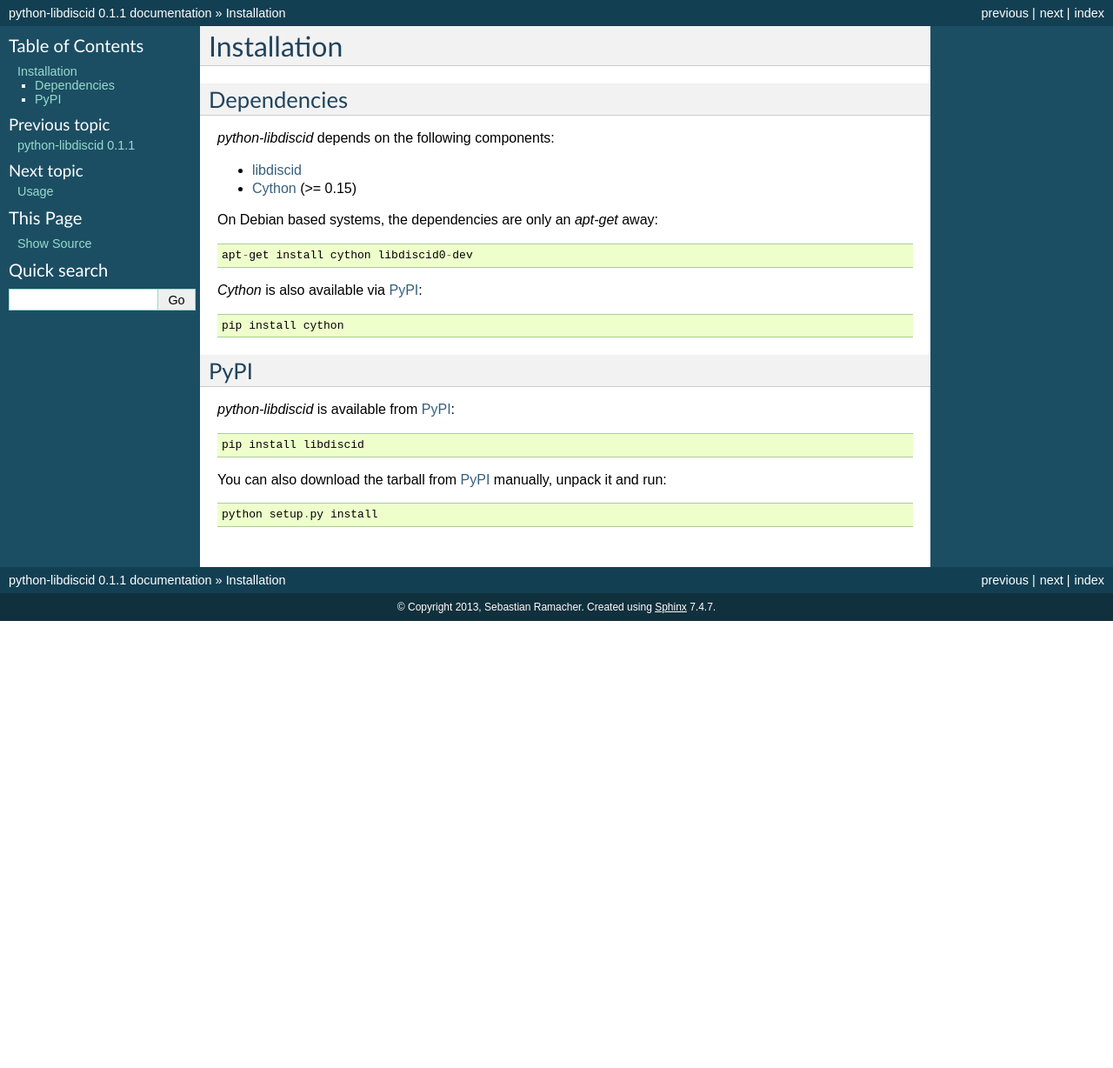
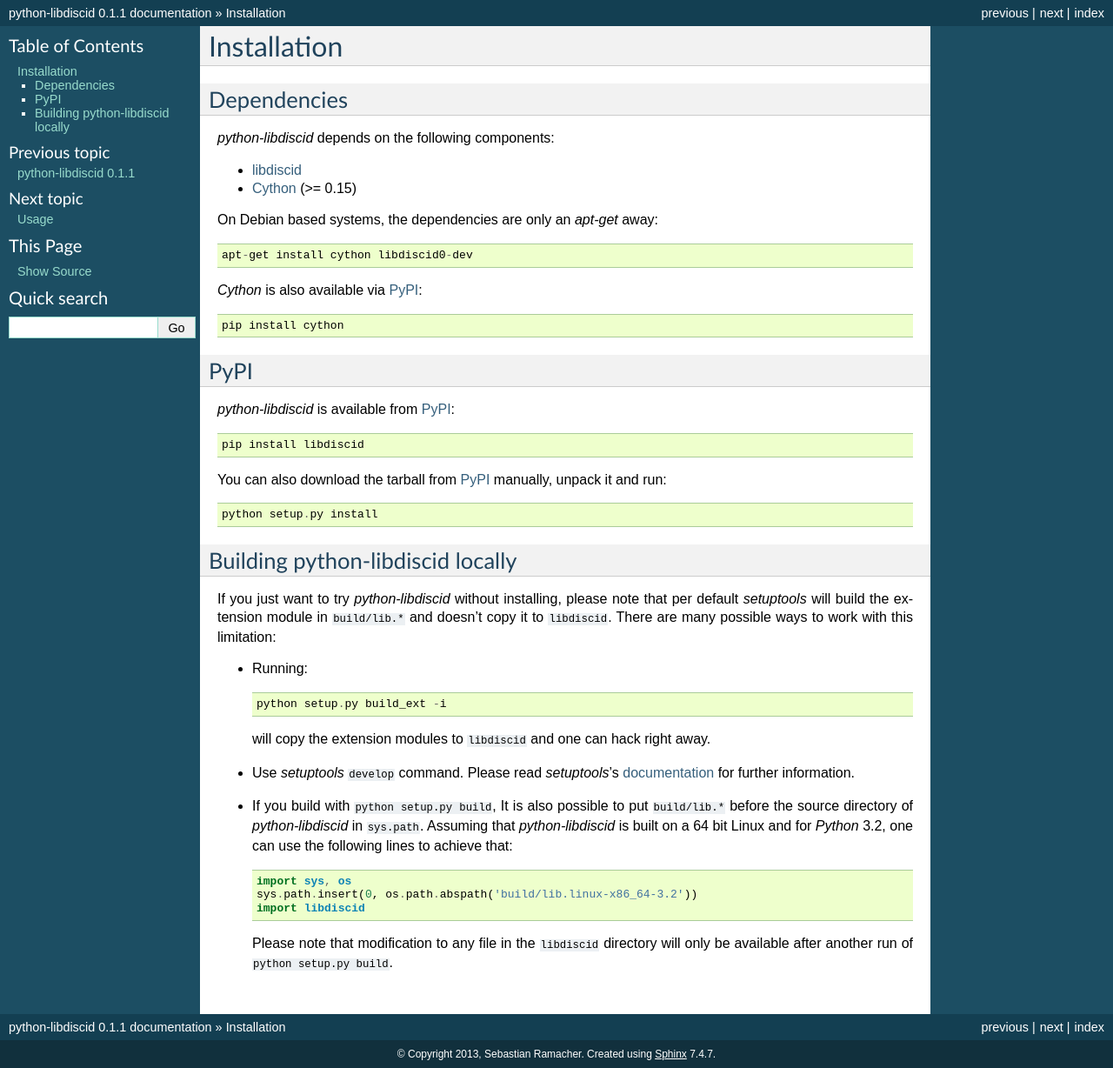
Before and after one commit to sebastinas/python-libdiscid, a Sphinx documentation site: the page built from docs/source/installation.rst, in a window 1280 px wide. Shown: the whole page at 87% size. Built offline with Sphinx 7.4.7, drawn with Linux system fonts in a browser that asks for light colours; before the commit the page ends 900 px from its top, so only the background shows below that.

Commit message:
Document extension module quirks
Signed-off-by: Sebastian Ramacher <sebastian+dev@ramacher.at>

```diff
--- a/docs/source/installation.rst
+++ b/docs/source/installation.rst
@@ -34,3 +34,34 @@
 
 .. __: https://pypi.python.org/pypi/python-libdiscid/
 .. __: https://pypi.python.org/pypi/python-libdiscid/
+
+Building python-libdiscid locally
+^^^^^^^^^^^^^^^^^^^^^^^^^^^^^^^^^
+
+If you just want to try `python-libdiscid` without installing, please note that
+per default `setuptools` will build the extension module in ``build/lib.*`` and
+doesn't copy it to ``libdiscid``. There are many possible ways to work with this
+limitation:
+
+* Running::
+
+   python setup.py build_ext -i
+
+  will copy the extension modules to ``libdiscid`` and one can hack right away.
+
+* Use `setuptools` ``develop`` command. Please read `setuptools`'s
+  `documentation`__ for further information.
+
+* If you build with ``python setup.py build``, It is also possible to put
+  ``build/lib.*`` before the source directory of `python-libdiscid` in
+  ``sys.path``. Assuming that `python-libdiscid` is built on a 64 bit Linux and
+  for `Python` 3.2, one can use the following lines to achieve that::
+
+    import sys, os
+    sys.path.insert(0, os.path.abspath('build/lib.linux-x86_64-3.2'))
+    import libdiscid
+
+  Please note that modification to any file in the ``libdiscid`` directory will
+  only be available after another run of ``python setup.py build``.
+
+.. __: http://pythonhosted.org/distribute/setuptools.html#development-mode
```
Also changed, not shown: README.rst (+22 -0 lines).
